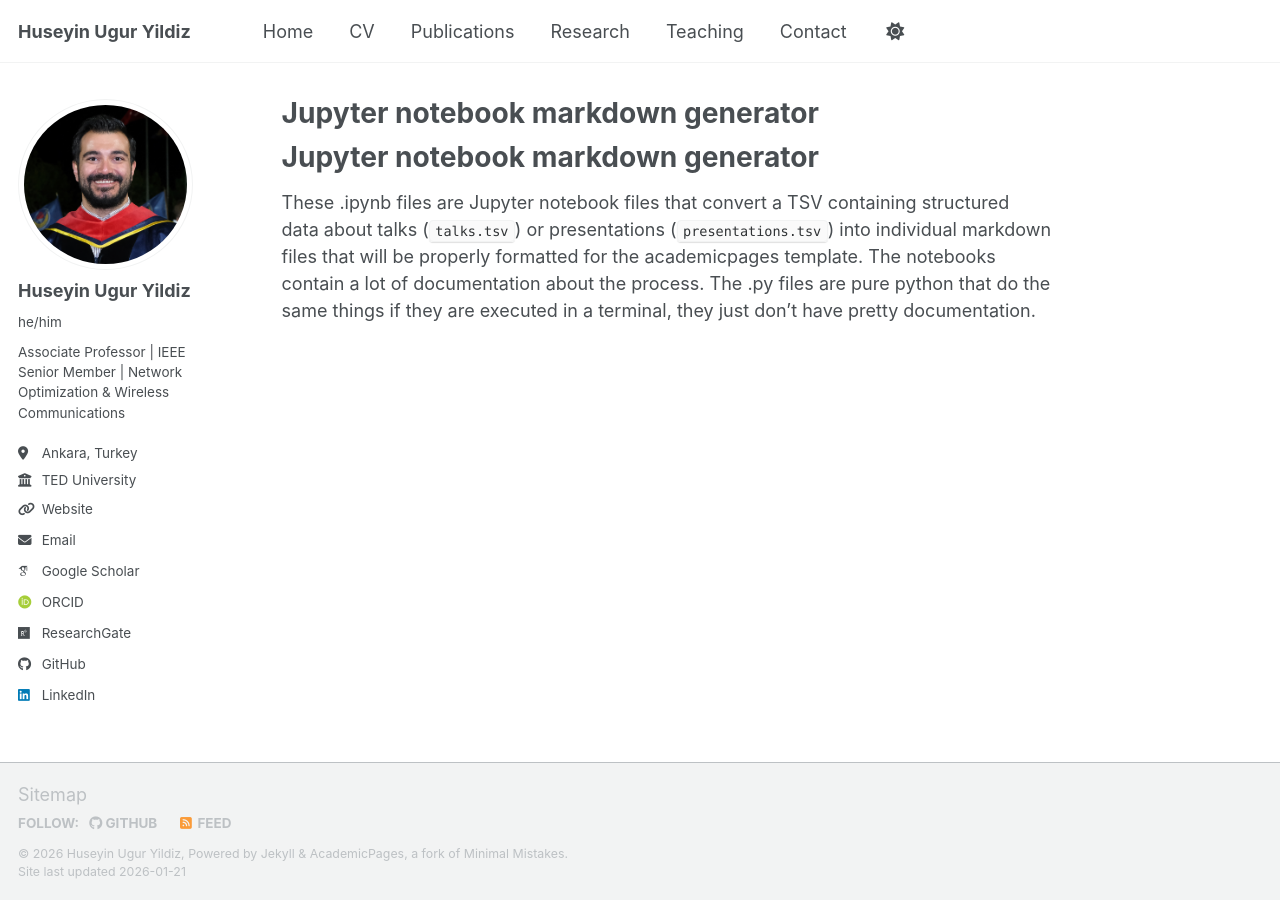
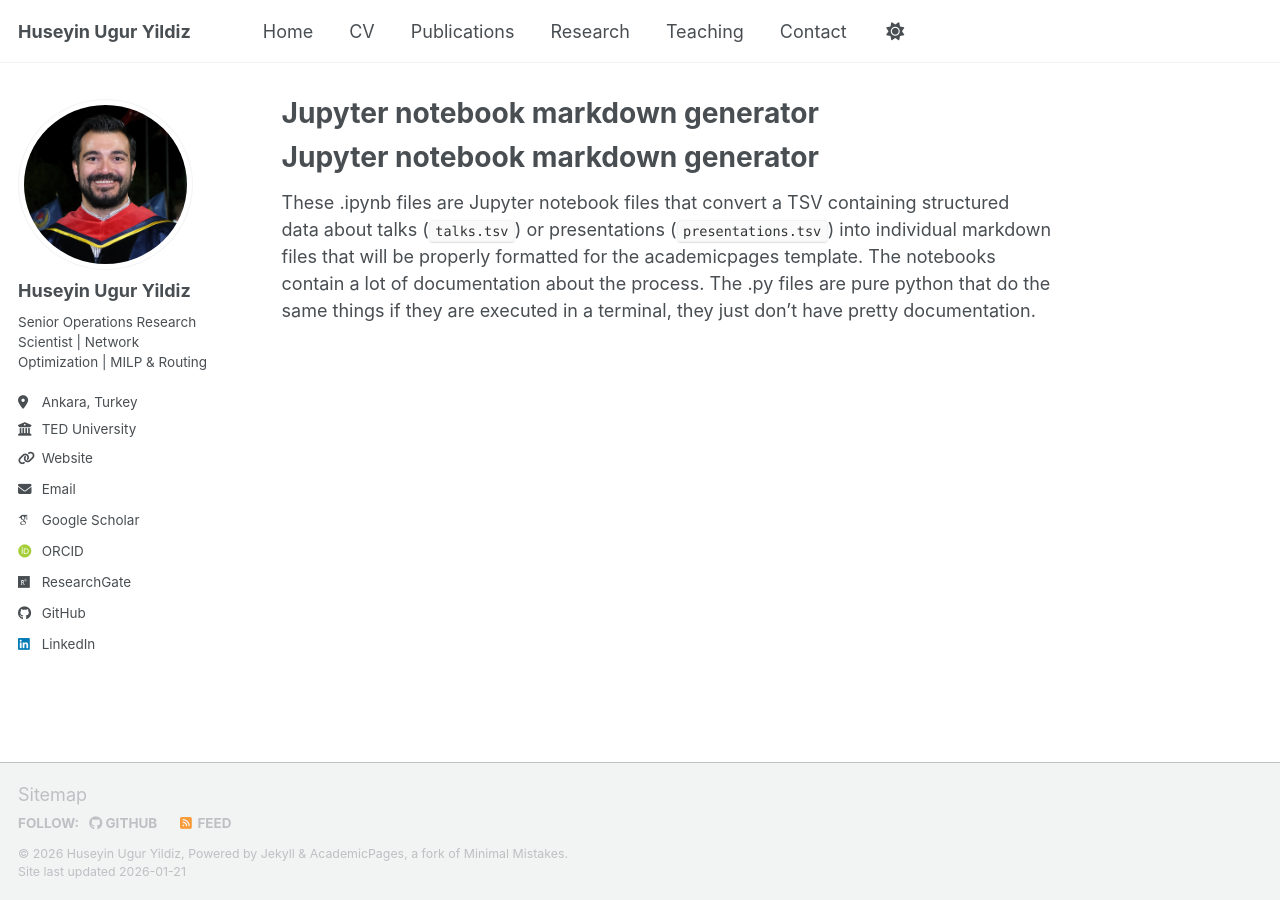
Before and after one commit to huguryildiz/huguryildiz.github.io, a Jekyll site: the page built from markdown_generator/readme.md, in a window 1280 px wide. Built offline with Jekyll 4.4.1, drawn with Linux system fonts in a browser that asks for light colours; some web fonts are replaced; our own code applies the rules of GitHub Pages for plain Markdown files; a script bundle is joined from its source files by our own code; library files that are not in the unit come from our copies.

Commit message:
Update _config.yml

```diff
--- a/_config.yml
+++ b/_config.yml
@@ -5,38 +5,49 @@ title: "Huseyin Ugur Yildiz"
 description: "Operations Research | Network Optimization | Wireless & Underwater Networks"
 locale: en-US
 
-# IMPORTANT:
-# - For USER/ORG GitHub Pages (huguryildiz.github.io): baseurl must be ""
-# - For PROJECT GitHub Pages (huguryildiz.github.io/<repo>): baseurl must be "/<repo>"
+# USER PAGE (huguryildiz.github.io) için DOĞRU ayar
 url: "https://huguryildiz.github.io"
 baseurl: ""
 
 repository: "huguryildiz/huguryildiz.github.io"
 
 # =========================
-# Theme (Minimal Mistakes)
+# Theme (Minimal Mistakes / AcademicPages)
 # =========================
 remote_theme: "mmistakes/minimal-mistakes"
 minimal_mistakes_skin: "dark"
 
+# =========================
+# Plugins (GitHub Pages uyumlu)
+# =========================
 plugins:
+  - jekyll-remote-theme
   - jekyll-include-cache
   - jekyll-feed
   - jekyll-sitemap
 
 # =========================
-# Markdown / Permalinks
+# IMPORTANT: Include _pages
+# =========================
+include:
+  - _pages
+
+# =========================
+# Markdown & Permalinks
 # =========================
 markdown: kramdown
+highlighter: rouge
+
+# Sayfa permalinkleri front-matter ile kontrol edilecek
 permalink: /:categories/:title/
 
 # =========================
-# Navigation data file
+# Navigation
 # =========================
 data_dir: _data
 
 # =========================
-# Defaults (so pages use the right layout)
+# Defaults (AcademicPages standard)
 # =========================
 defaults:
   - scope:
@@ -45,23 +56,42 @@ defaults:
     values:
       layout: single
       author_profile: true
+      read_time: false
+      comments: false
+      share: false
+      related: false
 
 # =========================
-# Your Author block (keep yours)
+# Author Profile
 # =========================
 author:
+  name             : "Huseyin Ugur Yildiz"
   avatar           : "profile.png"
-  name             : "Huseyin Ugur Yildiz"
-  pronouns         : "he/him"
-  bio              : "Associate Professor | IEEE Senior Member | Network Optimization & Wireless Communications"
+  bio              : "Senior Operations Research Scientist | Network Optimization | MILP & Routing"
   location         : "Ankara, Turkey"
   employer         : "TED University"
-  uri              : "https://www.huguryildiz.com"
+  uri              : "https://huguryildiz.github.io"
   email            : "hugur.yildiz@tedu.edu.tr"
 
-  googlescholar    : "https://scholar.google.com/citations?user=[YOUR_SCHOLAR_ID]"
+  googlescholar    : "https://scholar.google.com/citations?user=XXXX"
   orcid            : "https://orcid.org/0000-0002-1556-2634"
   researchgate     : "https://www.researchgate.net/profile/Huseyin-Yildiz"
 
   github           : "huguryildiz"
   linkedin         : "huguryildiz"
+
+# =========================
+# Build / Performance
+# =========================
+future: true
+timezone: Europe/Istanbul
+
+# =========================
+# Excludes (temizlik)
+# =========================
+exclude:
+  - README.md
+  - Gemfile
+  - Gemfile.lock
+  - node_modules
+  - vendor
```
